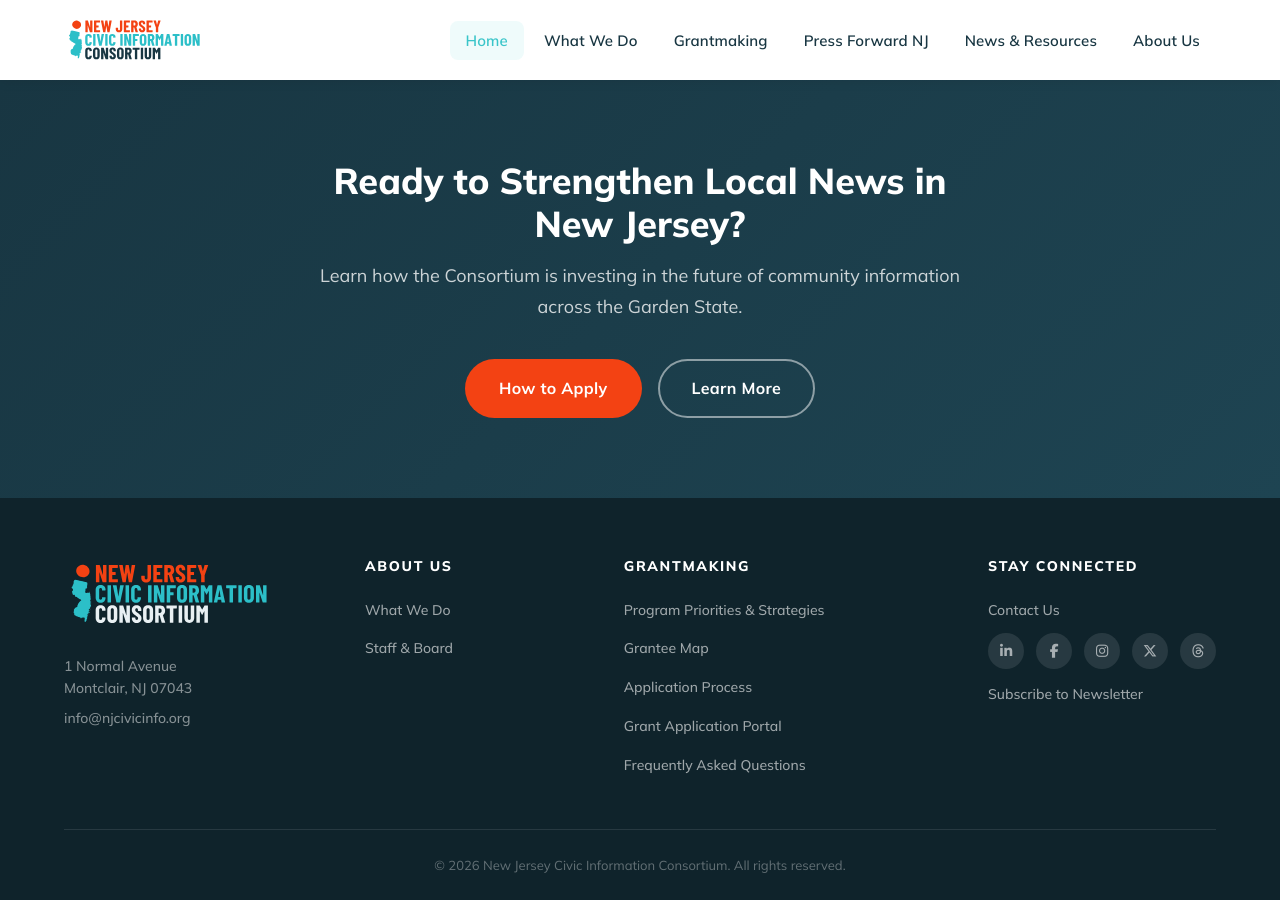
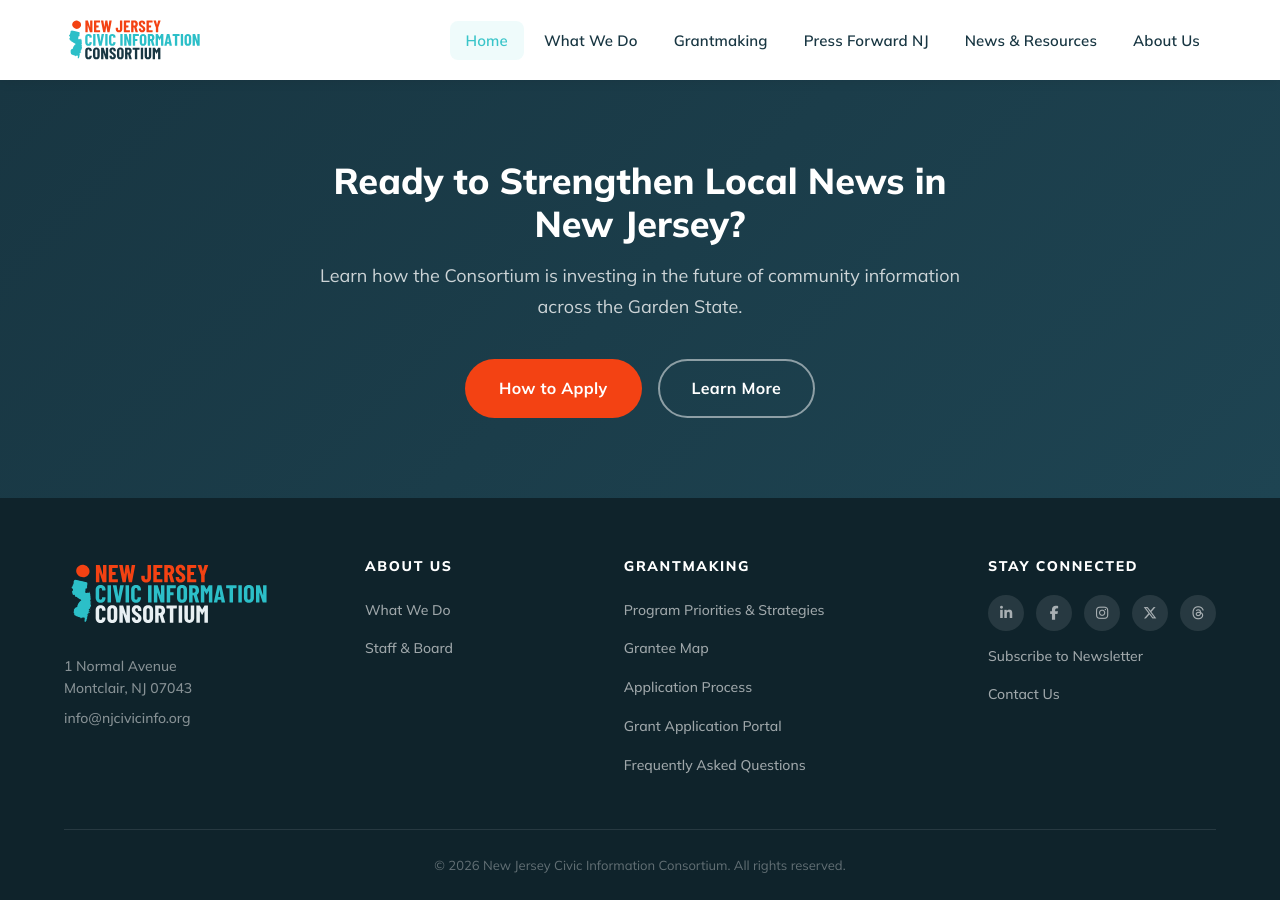
Before and after one commit to madi-mccool/njcivicinfo, a Jekyll site: the page built from docs/index.html, in a window 1280 px wide and 900 px high, scrolled down 4224 px. Built offline with Jekyll 4.4.1, drawn with Linux system fonts in a browser that asks for light colours; part of the change alters nothing that is shown.

```diff
--- a/docs/_layouts/default.html
+++ b/docs/_layouts/default.html
@@ -67,7 +67,6 @@
         <div class="footer-links">
           <h4>Stay Connected</h4>
           <ul>
-            <li><a href="mailto:info@njcivicinfo.org">Contact Us</a></li>
             <li>
               <div class="social-links">
                 <a href="https://www.linkedin.com/company/new-jersey-civic-information-consortium/" target="_blank" rel="noopener" aria-label="LinkedIn"><i class="fab fa-linkedin-in"></i></a>
@@ -78,6 +77,7 @@
               </div>
             </li>
             <li><a href="https://secure.everyaction.com/-A4uO6gJP0ami_tIU_0paA2" target="_blank" rel="noopener">Subscribe to Newsletter</a></li>
+            <li><a href="mailto:info@njcivicinfo.org">Contact Us</a></li>
           </ul>
         </div>
       </div>
```
